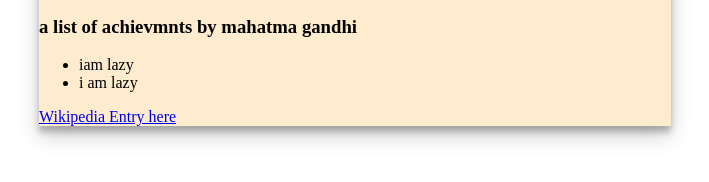
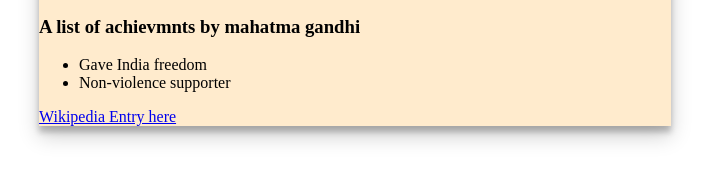
Before and after one commit to AwaisIsane/FreeCodeCampProjects, a plain HTML site: page TributePage/index.html in a window 1280 px wide. Shown: the part 462-644 px from the top of the page, without its empty margins (285-994 px from the left). Drawn offline with Linux system fonts and the light colour scheme.

Commit message:
sime minor changes

```diff
--- a/TributePage/index.html
+++ b/TributePage/index.html
@@ -1,3 +1,5 @@
+
+<script src="https://cdn.freecodecamp.org/testable-projects-fcc/v1/bundle.js"></script>
 <!DOCTYPE html>
 <html>
 <head>
@@ -13,12 +15,12 @@
       <br>
       <fig id="img-div">
         <img  id="image" src="https://upload.wikimedia.org/wikipedia/commons/thumb/f/f3/Gandhi_spinning.jpg/220px-Gandhi_spinning.jpg" alt="mahatma gandhi satyagrah" />
-        <figcaption id="img-caption" > Mahatma Gandhi using a spinning wheel</figcaption>
+        <figcaption id="img-caption" >Mahatma Gandhi using a spinning wheel</figcaption>
       </fig>
-        <section id="tribute-info"><h3> a list of achievmnts by mahatma gandhi</h3>
+        <section id="tribute-info"><h3> A list of achievmnts by mahatma gandhi</h3>
         <ul>
-          <li> iam lazy</li>
-          <li>i am lazy</li>
+          <li> Gave India freedom</li>
+          <li>Non-violence supporter</li>
         </ul>
         </section>
         <a  href = "https://en.wikipedia.org/wiki/Mahatma_Gandhi"  id="tribute-link" target = _blank> Wikipedia Entry here</a>
```
Also changed, not shown: TributePage/css/main.css (line endings or trailing spaces).
